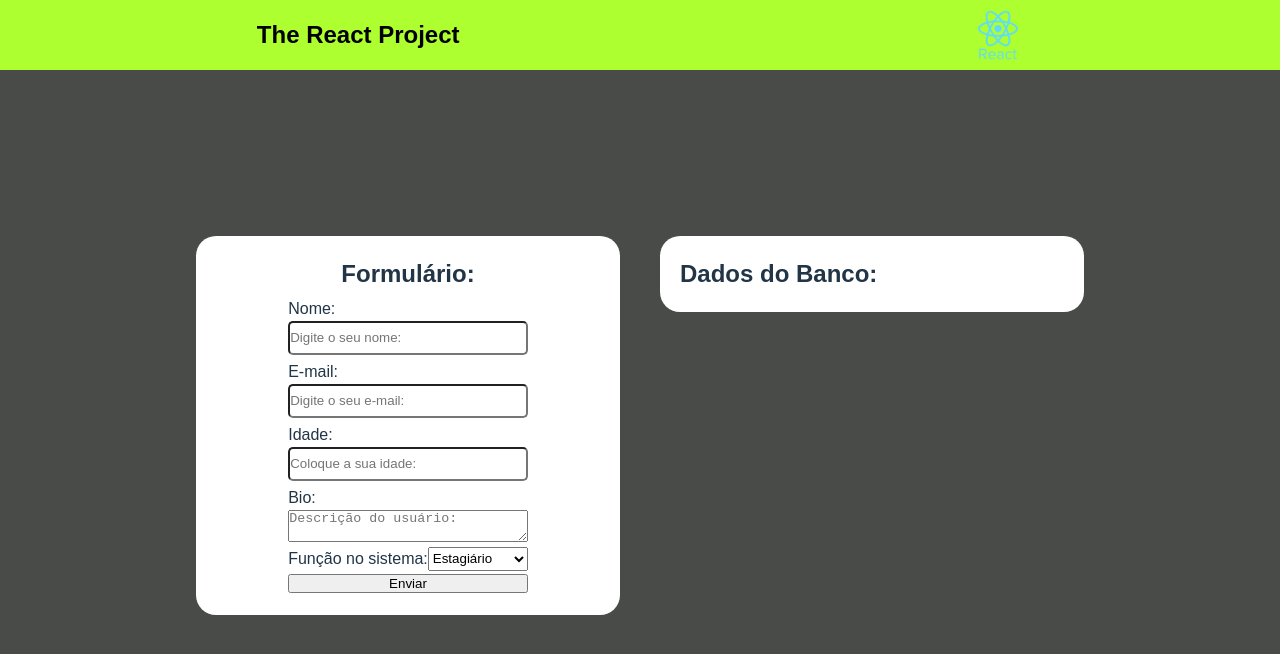
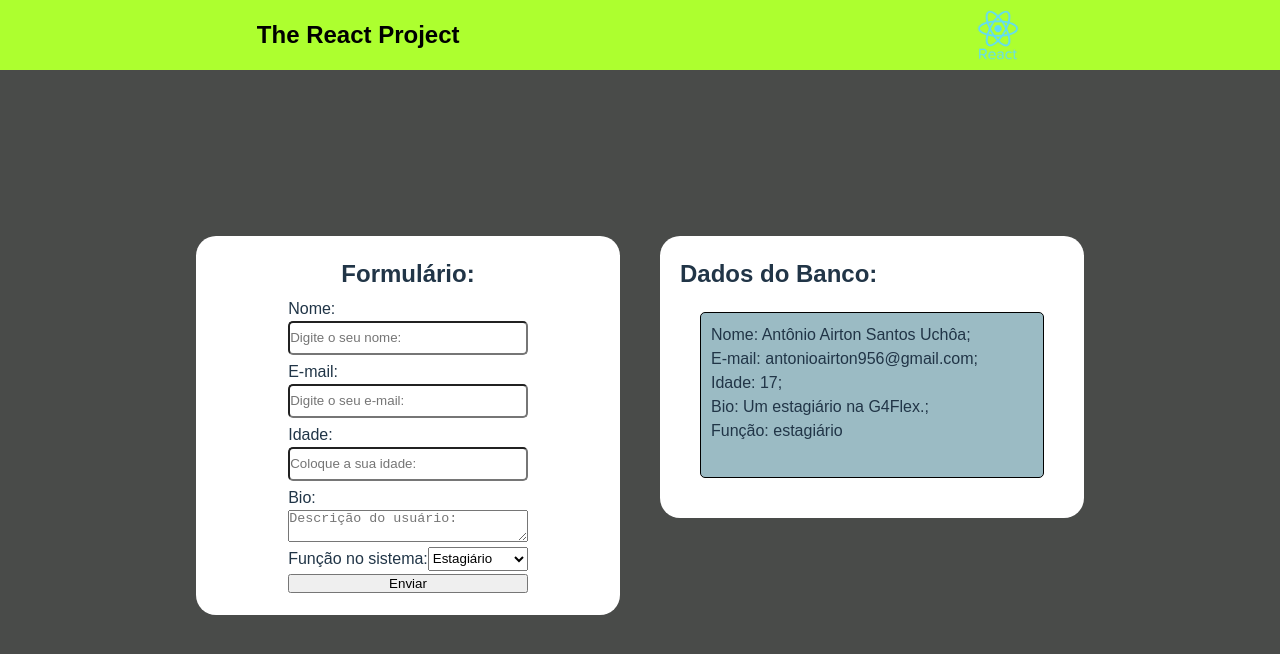
Before and after one commit to AirtonUchoa/The-React-Project, a React (Vite) app: page / in a window 1280 px wide. Shown: the top 654 px of the page. Built offline with nearby package versions, Linux system fonts and the light colour scheme; data requests are answered from the project's data file.

Commit message:
Novas Atualizações do Projeto

```diff
--- a/data/db.json
+++ b/data/db.json
@@ -1,5 +1,12 @@
 {
   "infos": [
-
+    {
+      "id": "7055",
+      "name": "Antônio Airton Santos Uchôa",
+      "email": "antonioairton956@gmail.com",
+      "age": "17",
+      "bio": "Um estagiário na G4Flex.",
+      "role": "estagiário"
+    }
   ]
 }
--- a/src/Components/2_Http/Http.jsx
+++ b/src/Components/2_Http/Http.jsx
@@ -28,9 +28,10 @@ const Http = () => {
                 {/* Resgate de dados do Servidor: */}
 
                 {infos.map((info)=> (
+                    // tag map é como se fosse um 'for each' mais visual, utilizado justamente para criar listas mais visuais.
 
                     <li key={info.id}>
-                        Nome: {info.name}, <br/> E-mail: {info.email}, <br/> Idade: {info.age}, <br/> Bio: {info.bio}, <br/> Função: {info.role} <br/> <br/>
+                        Nome: {info.name}; <br/> E-mail: {info.email}; <br/> Idade: {info.age}; <br/> Bio: {info.bio}; <br/> Função: {info.role} <br/> <br/>
                     </li>
                 ))}
             </div>
--- a/src/Components/3_Forms/Forms.jsx
+++ b/src/Components/3_Forms/Forms.jsx
@@ -10,11 +10,14 @@ const Forms = (defaultName, defaultEmail, defaultAge) => {
 
     // Definindo as variáveis 'useState':
 
-    const [name, setName] = useState();
-    const [email, setEmail] = useState();
-    const [age, setAge] = useState();
-    const [bio, setBio] = useState();
-    const [role, setRole] = useState();
+    const [infos, setInfos] = useState([]);
+    // useState para declarar informações que aparecem no quadro.
+
+    const [name, setName] = useState("");
+    const [email, setEmail] = useState("");
+    const [age, setAge] = useState("");
+    const [bio, setBio] = useState("");
+    const [role, setRole] = useState("estagiário");
 
     const handleName = (e) => {
         setName(e.target.value)
@@ -25,7 +28,7 @@ const Forms = (defaultName, defaultEmail, defaultAge) => {
 
     // Função abaixo executa quando aciona-se o evento 'onSubmit' do formulário.
 
-    const handleSubmit = async (e) => {
+    const handleSubmit = async () => {
 
         const url = "http://localhost:3000/infos"
 
@@ -47,7 +50,10 @@ const Forms = (defaultName, defaultEmail, defaultAge) => {
             body: JSON.stringify(info),
         });
 
+        // esta parte abaixo serve para tirar aqueles warnings do console.
+        const addedInfos = await res.json();
 
+        setInfos((prevInfos) => [...prevInfos, addedInfos])
     };
 
 
```
